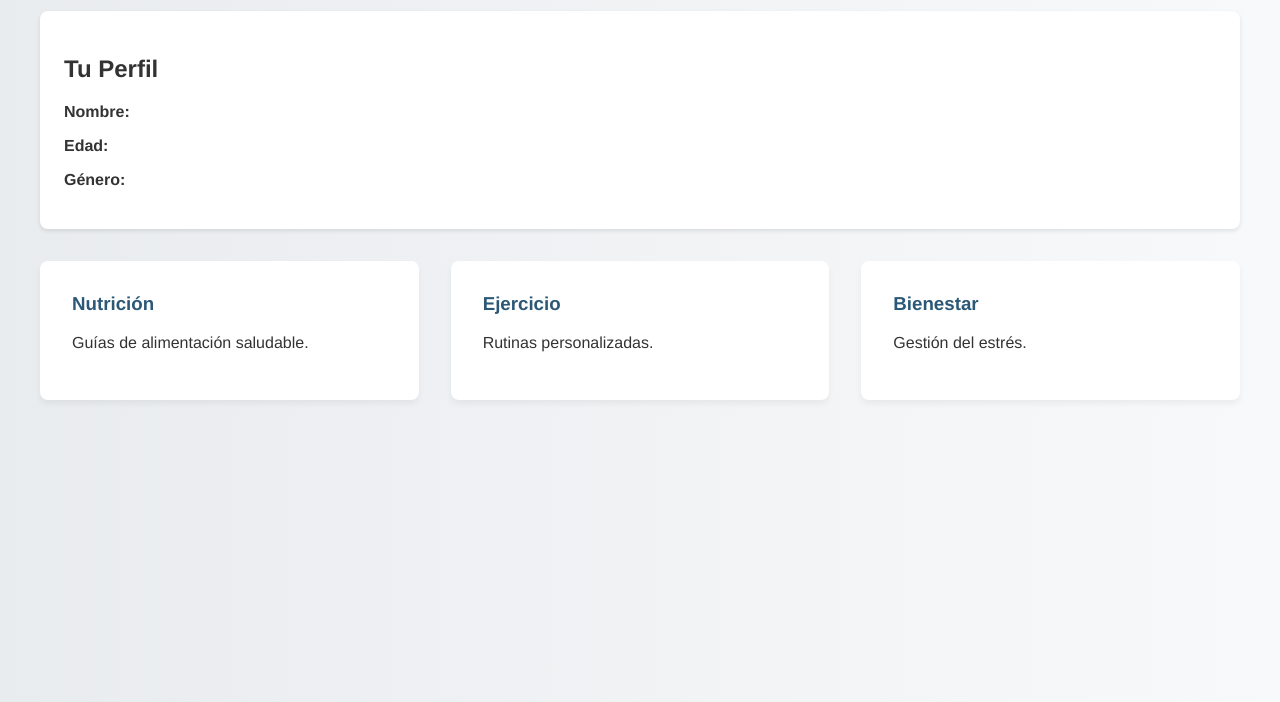
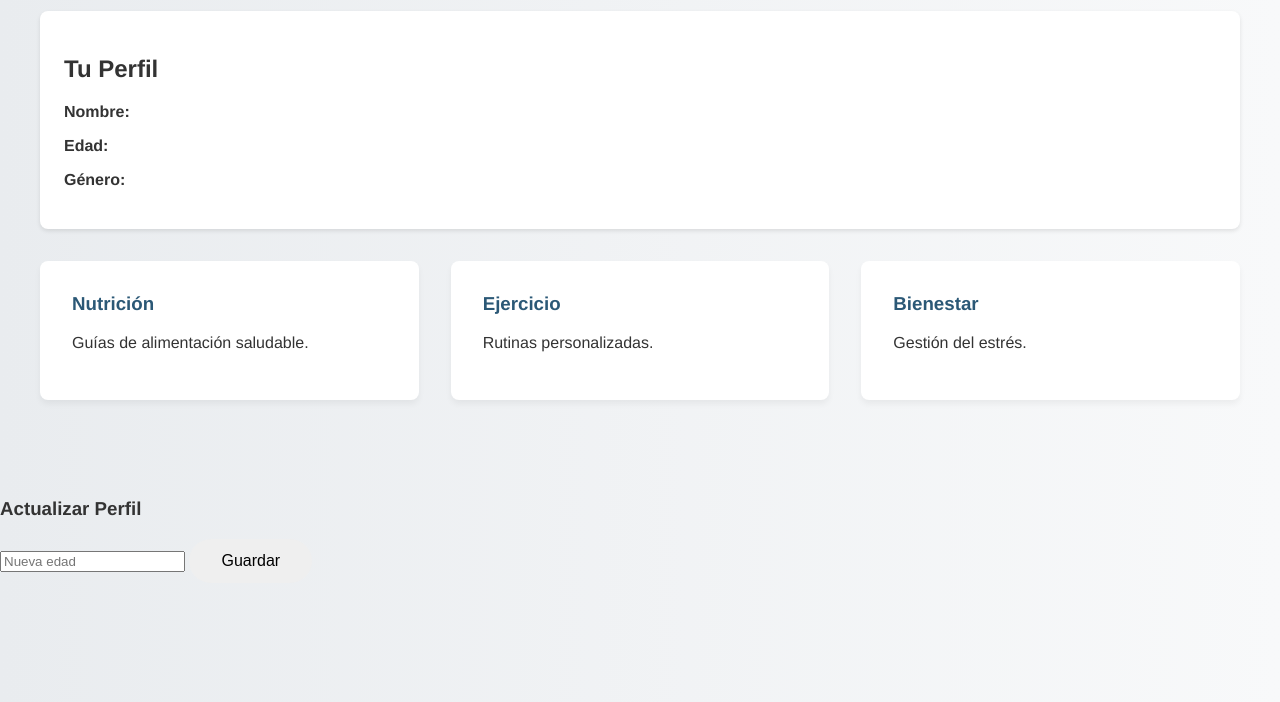
Before and after one commit to EIGI777/SaludGil, a plain HTML site: page dashboard.html in a window 1280 px wide. Shown: the part 98-800 px from the top of the page. Drawn offline with Linux system fonts and the light colour scheme.

Commit message:
Update dashboard.html

```diff
--- a/dashboard.html
+++ b/dashboard.html
@@ -43,6 +43,11 @@
         </div>
     </div>
 
+    <form id="updateForm">
+        <h3>Actualizar Perfil</h3>
+        <input type="number" id="newAge" placeholder="Nueva edad">
+        <button type="submit">Guardar</button>
+    </form>
     <script src="firebase-config.js"></script>
     <script src="dashboard.js"></script> <!-- Nuevo archivo para la lógica -->
 </body>
```
